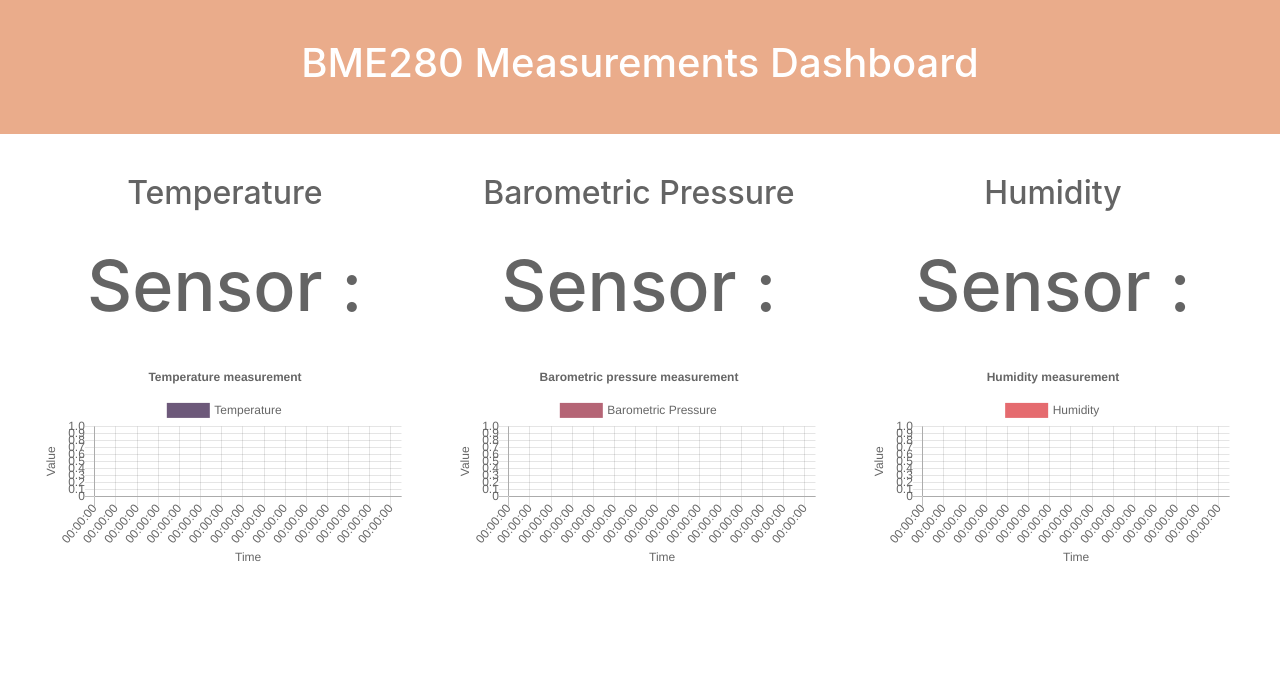
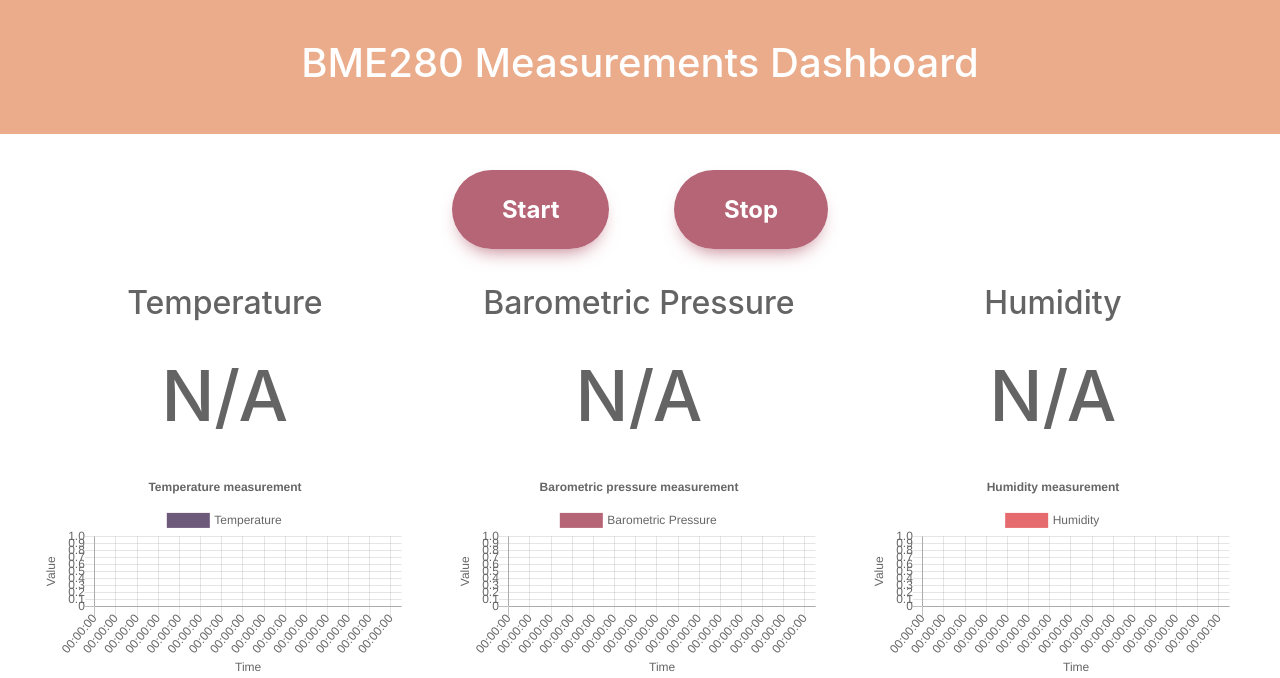
Before and after one commit to tuuznik/BME280_dashboard, a Flask app: page / in a window 1280 px wide. Shown: the top 678 px of the page. Before the commit the page ends 561 px from the top, so only its background shows below. Run offline with Flask 2, Linux system fonts and the light colour scheme; data that the repository does not hold is empty; some libraries are stand-ins or nearby versions.

Commit message:
Add start/stop functionality

```diff
--- a/app.py
+++ b/app.py
@@ -22,7 +22,15 @@ random.seed()
 
 @app.route('/', methods=['POST', 'GET'])
 def index():
-    return render_template('index.html')
+    return render_template('index.html', turned_on="off")
+
+@app.route('/start', methods=['POST', 'GET'])
+def start():
+    return render_template('index.html', turned_on="on")
+
+@app.route('/stop', methods=['POST', 'GET'])
+def stop():
+    return render_template('index.html', turned_on="off")
 
 @app.route('/chart-data')
 def chart_data():
--- a/templates/index.html
+++ b/templates/index.html
@@ -17,12 +17,53 @@
     <!-- font-family: Arial, Helvetica, sans-serif -->
     <br><h1>BME280 Measurements Dashboard</h1><br>
 </div>
+<!-- <div>
+    <a href="/start">Start</a>
+</div> -->
+<div class="text-box" style="text-align:center; padding-top: 40px; padding-bottom: 20px;">
+    <style>
+        .button1 {
+            background-color: #4CAF50;
+        }
+/* CSS */
+        .button-34 {
+        background: #b56576;
+        border-radius: 999px;
+        box-shadow: #b56576 0 10px 20px -10px;
+        box-sizing: border-box;
+        color: #FFFFFF;
+        cursor: pointer;
+        font-family: Inter,Helvetica,"Apple Color Emoji","Segoe UI Emoji",NotoColorEmoji,"Noto Color Emoji","Segoe UI Symbol","Android Emoji",EmojiSymbols,-apple-system,system-ui,"Segoe UI",Roboto,"Helvetica Neue","Noto Sans",sans-serif;
+        font-size: 24px;
+        font-weight: 700;
+        line-height: 24px;
+        opacity: 1;
+        outline: 0 solid transparent;
+        padding: 25px 50px;
+        user-select: none;
+        -webkit-user-select: none;
+        touch-action: manipulation;
+        width: fit-content;
+        word-break: break-word;
+        border: 0;
+        margin-left: 30px;
+        margin-right: 30px;
+        }
 
+        a:hover {
+            color: rgb(236, 204, 187);
+        }
+
+    </style>
+    <br>
+    <a href="/start" class="button-34" role="button">Start</a>
+    <a href="/stop" class="button-34" role="button">Stop</a>
+</div>
 
 <div style="display:inline-block; position:relative; color:rgb(100, 100, 100); text-align:center; height: 10vh; width: 32vw;padding-left: 40px; padding-top: 40px;">
 
     <h2 >Temperature</h2><br>
-    <h1 class="sensor1" style="font-size: 70px;">Sensor :</h1>
+    <h1 class="sensor1" style="font-size: 70px;">N/A</h1>
     <br>
 
 </div>
@@ -30,7 +71,7 @@
 <div style="display:inline-block; position:relative; color:rgb(100, 100, 100); text-align:center; height: 10vh; width: 32vw;padding-left: 40px; padding-top: 40px;">
 
     <h2>Barometric Pressure</h2><br>
-    <h1 class="sensor2" style="font-size: 70px;">Sensor :</h1>
+    <h1 class="sensor2" style="font-size: 70px;">N/A</h1>
 
     <br>
 
@@ -39,7 +80,7 @@
 <div style="display:inline-block; position:relative; color:rgb(100, 100, 100); text-align:center; height: 10vh; width: 32vw;padding-left: 40px; padding-top: 40px;">
 
     <h2>Humidity</h2><br>
-    <h1 class="sensor3" style="font-size: 70px;">Sensor :</h1>
+    <h1 class="sensor3" style="font-size: 70px;">N/A</h1>
 
     <br>
 
@@ -71,8 +112,12 @@
 <script src="https://cdnjs.cloudflare.com/ajax/libs/Chart.js/2.9.4/Chart.min.js"
         integrity="sha512-d9xgZrVZpmmQlfonhQUvTR7lMPtO7NkZMkA0ABN3PHCbKA5nqylQ/yWlFAyY6hYgdF1Qh6nYiuADWwKB4C2WSw=="
         crossorigin="anonymous" referrerpolicy="no-referrer"></script>
-<script>
+<script id="charts" data="{{turned_on}}">
     $(document).ready(function () {
+
+        var script_tag = document.getElementById('charts');
+        var start = script_tag.getAttribute("data");
+
         const config = {
             type: 'line',
             data: {
@@ -123,10 +168,10 @@
         };
 
         const context = document.getElementById('layanan').getContext('2d');
-        context.height = 500;
 
         const lineChart = new Chart(context, config);
 
+        if (start.includes("on")){
             const source = new EventSource("/chart-data");
 
             source.onmessage = function (event) {
@@ -140,6 +185,8 @@
                 lineChart.update();
                 $(".sensor1").text("");
                 $(".sensor1").text(Math.round(data.value) +" \u00B0 C");
+            }
+
         }
 
         // Pressure chart
@@ -197,6 +244,7 @@
 
         const lineChart2 = new Chart(context2, config2);
 
+        if (start.includes("on")){
             const source2 = new EventSource("/chart-data");
 
             source2.onmessage = function (event) {
@@ -211,7 +259,7 @@
                 $(".sensor2").text("");
                 $(".sensor2").text(Math.round(data.value) + " hPa");
             }
-
+        }
         // Humidity chart
 
         const config3 = {
@@ -267,6 +315,7 @@
 
         const lineChart3 = new Chart(context3, config3);
 
+        if (start.includes("on")){
             const source3 = new EventSource("/chart-data");
 
             source3.onmessage = function (event) {
@@ -281,6 +330,7 @@
                 $(".sensor3").text("");
                 $(".sensor3").text(Math.round(data.value) + "%  RH");
             }
+        }
     });
 </script>
 </body>
```
Lines whose indentation alone changed are shown as unchanged.
